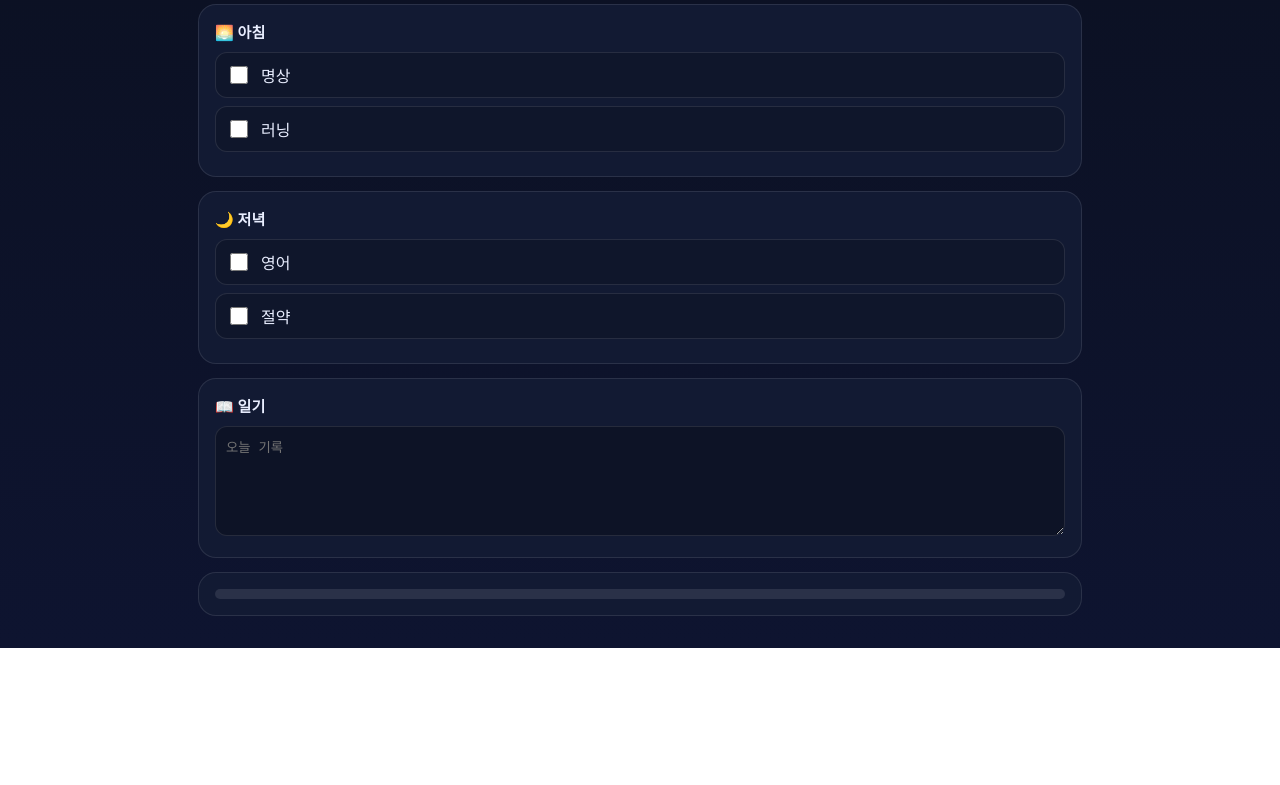
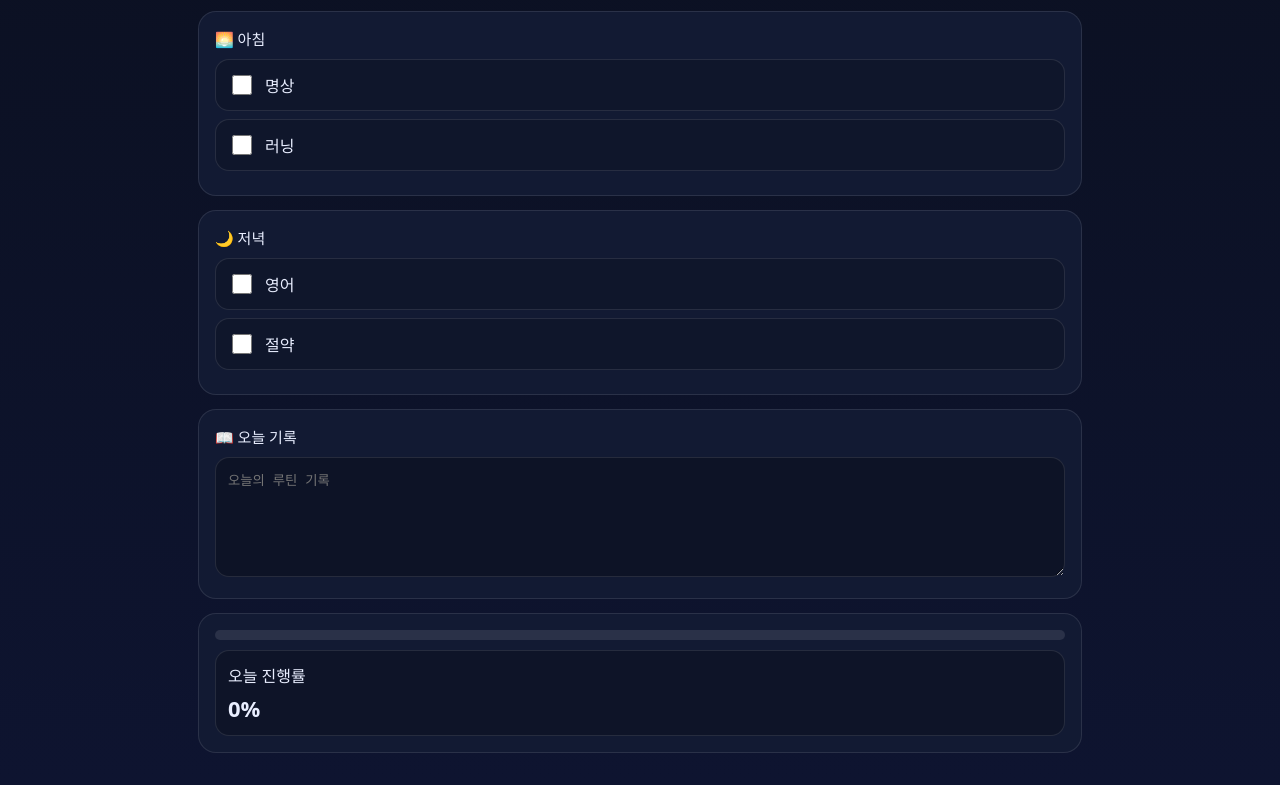
Before and after one commit to lecielaube-stack/2026, a plain HTML site: page index.html in a window 1280 px wide. Shown: the part 213-998 px from the top of the page. Before the commit the page ends 861 px from the top, so only its background shows below. Drawn offline with Linux system fonts and the light colour scheme.

Commit message:
index.html 업데이트

```diff
--- a/index.html
+++ b/index.html
@@ -8,7 +8,7 @@
 <style>
 :root{
   --bg:#0b1020; --card:#121a33; --text:#e9eeff; --muted:#8ea0c9;
-  --line:rgba(255,255,255,.10); --accent:#7c5cff;
+  --line:rgba(255,255,255,.1); --accent:#7c5cff; --ok:#3ddc97;
 }
 *{box-sizing:border-box}
 body{
@@ -18,13 +18,13 @@ body{
 .top{
   display:flex;gap:10px;padding:14px;
   border-bottom:1px solid var(--line);
-  background:#0e1430
+  background:#0e1430;position:sticky;top:0;z-index:10
 }
 .top button{
-  padding:10px 14px;border-radius:14px;
+  padding:10px 16px;border-radius:999px;
   border:1px solid var(--line);
   background:rgba(255,255,255,.05);
-  color:#fff;cursor:pointer;font-size:14px
+  color:#fff;cursor:pointer
 }
 .top button.active{
   border-color:var(--accent);
@@ -35,28 +35,34 @@ body{
 
 .wrap{max-width:920px;margin:0 auto;padding:18px}
 .card{
-  background:var(--card);
-  border:1px solid var(--line);
-  border-radius:18px;
-  padding:16px;
-  margin-bottom:14px
+  background:var(--card);border:1px solid var(--line);
+  border-radius:18px;padding:16px;margin-bottom:14px
 }
-.section{font-size:15px;font-weight:700;margin-bottom:10px}
+h1{margin:0 0 6px}
+.sub{color:var(--muted);font-size:14px;margin-bottom:12px}
+.section-title{font-size:15px;margin-bottom:10px}
 .item{
   display:flex;gap:10px;align-items:center;
-  padding:10px;border-radius:12px;
+  padding:12px;border-radius:14px;
   border:1px solid var(--line);
   margin-bottom:8px;background:rgba(0,0,0,.15)
 }
-input[type=checkbox]{width:18px;height:18px;accent-color:var(--accent)}
+input[type=checkbox]{width:20px;height:20px;accent-color:var(--accent)}
 textarea{
-  width:100%;min-height:110px;
+  width:100%;min-height:120px;
   background:rgba(0,0,0,.25);
   border:1px solid var(--line);
-  border-radius:12px;padding:10px;color:#fff
+  border-radius:14px;padding:12px;color:var(--text)
 }
 .progress{height:10px;background:rgba(255,255,255,.1);border-radius:999px;overflow:hidden}
-.bar{height:100%;width:0%;background:linear-gradient(90deg,#7c5cff,#3ddc97)}
+.bar{height:100%;width:0%;background:linear-gradient(90deg,var(--accent),var(--ok))}
+.kpi{display:flex;gap:10px;margin-top:10px}
+.kpi .box{
+  flex:1;background:rgba(0,0,0,.2);
+  border:1px solid var(--line);
+  border-radius:14px;padding:12px
+}
+.num{font-size:22px;font-weight:800;margin-top:6px}
 </style>
 </head>
 
@@ -71,27 +77,33 @@ textarea{
 <div id="routine" class="page active">
 <div class="wrap">
 
-<div class="card"><h2>선택과 집중 루틴</h2></div>
-
 <div class="card">
-  <div class="section">🌅 아침</div>
-  <div class="item"><input type="checkbox"> 명상</div>
-  <div class="item"><input type="checkbox"> 러닝</div>
+  <h1>선택과 집중 루틴</h1>
+  <div class="sub">체크 · 메모 · 진행률 자동 저장</div>
 </div>
 
 <div class="card">
-  <div class="section">🌙 저녁</div>
-  <div class="item"><input type="checkbox"> 영어</div>
-  <div class="item"><input type="checkbox"> 절약</div>
+  <div class="section-title">🌅 아침</div>
+  <div class="item"><input type="checkbox" data-k="r_medit">명상</div>
+  <div class="item"><input type="checkbox" data-k="r_run">러닝</div>
 </div>
 
 <div class="card">
-  <div class="section">📖 일기</div>
-  <textarea placeholder="오늘 기록"></textarea>
+  <div class="section-title">🌙 저녁</div>
+  <div class="item"><input type="checkbox" data-k="r_eng">영어</div>
+  <div class="item"><input type="checkbox" data-k="r_save">절약</div>
 </div>
 
 <div class="card">
-  <div class="progress"><div class="bar"></div></div>
+  <div class="section-title">📖 오늘 기록</div>
+  <textarea id="routineMemo" placeholder="오늘의 루틴 기록"></textarea>
+</div>
+
+<div class="card">
+  <div class="progress"><div class="bar" id="routineBar"></div></div>
+  <div class="kpi">
+    <div class="box">오늘 진행률<div class="num" id="routinePct">0%</div></div>
+  </div>
 </div>
 
 </div>
@@ -101,33 +113,40 @@ textarea{
 <div id="beauty" class="page">
 <div class="wrap">
 
-<div class="card"><h2>외모 가꾸기 집중</h2></div>
-
 <div class="card">
-  <div class="section">🍽 식단</div>
-  <div class="item"><input type="checkbox"> 적색육</div>
-  <div class="item"><input type="checkbox"> 물 1~2L</div>
+  <h1>외모 가꾸기 집중</h1>
+  <div class="sub">식단 · 스킨케어 · 바디 · 메모</div>
 </div>
 
 <div class="card">
-  <div class="section">✨ 스킨케어</div>
-  <div class="item"><input type="checkbox"> 세안</div>
-  <div class="item"><input type="checkbox"> 팩</div>
+  <div class="section-title">🍽 식단</div>
+  <div class="item"><input type="checkbox" data-k="b_meat">적색육</div>
+  <div class="item"><input type="checkbox" data-k="b_water">물 1~2L</div>
 </div>
 
 <div class="card">
-  <div class="section">📝 몸상태 메모</div>
-  <textarea placeholder="컨디션 기록"></textarea>
+  <div class="section-title">✨ 스킨케어</div>
+  <div class="item"><input type="checkbox" data-k="b_clean">세안</div>
+  <div class="item"><input type="checkbox" data-k="b_pack">팩</div>
 </div>
 
 <div class="card">
-  <div class="progress"><div class="bar"></div></div>
+  <div class="section-title">📝 몸상태 메모</div>
+  <textarea id="beautyMemo" placeholder="컨디션 / 피부 / 붓기"></textarea>
+</div>
+
+<div class="card">
+  <div class="progress"><div class="bar" id="beautyBar"></div></div>
+  <div class="kpi">
+    <div class="box">오늘 진행률<div class="num" id="beautyPct">0%</div></div>
+  </div>
 </div>
 
 </div>
 </div>
 
 <script>
+/* 탭 */
 const tabRoutine=document.getElementById("tabRoutine");
 const tabBeauty=document.getElementById("tabBeauty");
 const routine=document.getElementById("routine");
@@ -145,6 +164,34 @@ tabBeauty.onclick=()=>{
   tabBeauty.classList.add("active");
   tabRoutine.classList.remove("active");
 };
+
+/* 엔진 */
+function dashboard(prefix,memoId,barId,pctId){
+  const key="dash_"+prefix;
+  const state=JSON.parse(localStorage.getItem(key)||"{}");
+  const boxes=[...document.querySelectorAll(`input[data-k^="${prefix}_"]`)];
+  const memo=document.getElementById(memoId);
+
+  boxes.forEach(b=>{
+    b.checked=!!state[b.dataset.k];
+    b.onchange=()=>{state[b.dataset.k]=b.checked;save();}
+  });
+
+  memo.value=state.memo||"";
+  memo.oninput=()=>{state.memo=memo.value;save();};
+
+  function save(){localStorage.setItem(key,JSON.stringify(state));update();}
+  function update(){
+    const done=boxes.filter(b=>b.checked).length;
+    const pct=Math.round(done/boxes.length*100)||0;
+    document.getElementById(barId).style.width=pct+"%";
+    document.getElementById(pctId).textContent=pct+"%";
+  }
+  update();
+}
+
+dashboard("r","routineMemo","routineBar","routinePct");
+dashboard("b","beautyMemo","beautyBar","beautyPct");
 </script>
 
 </body>
```
